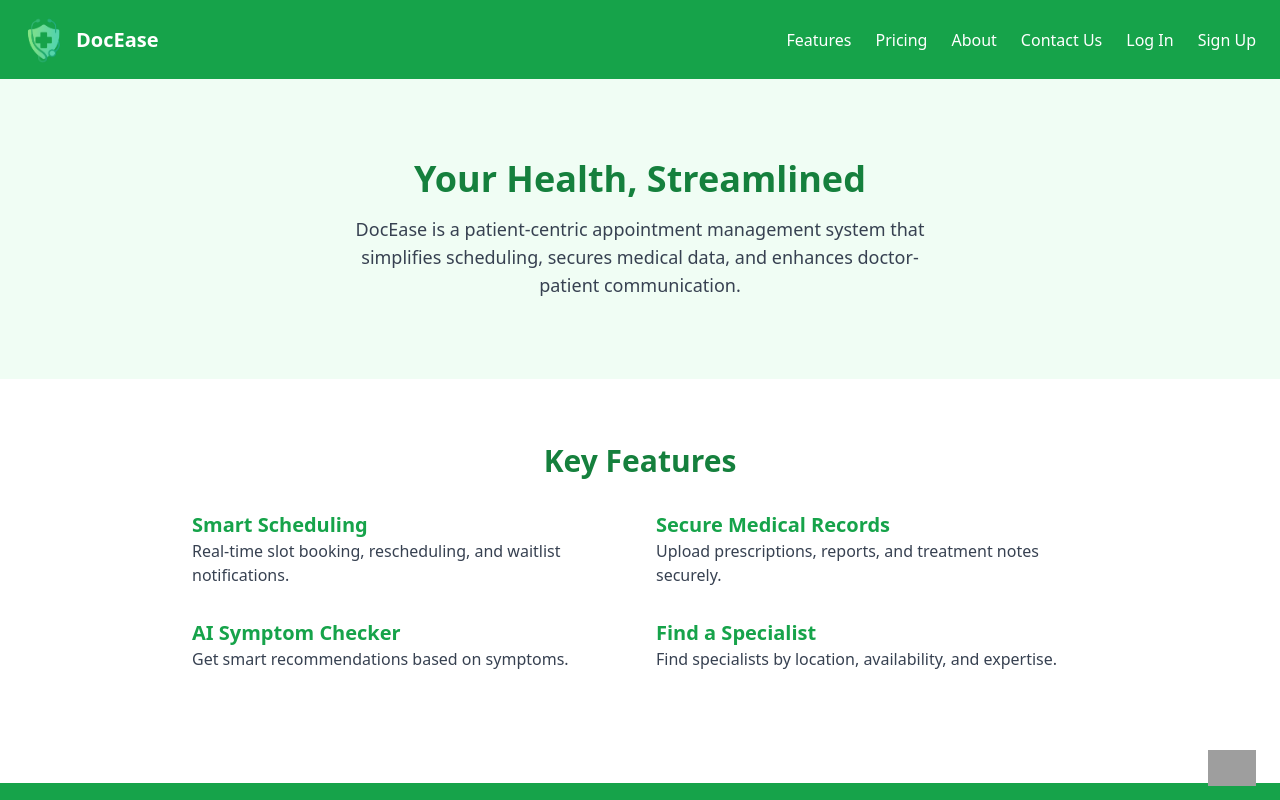
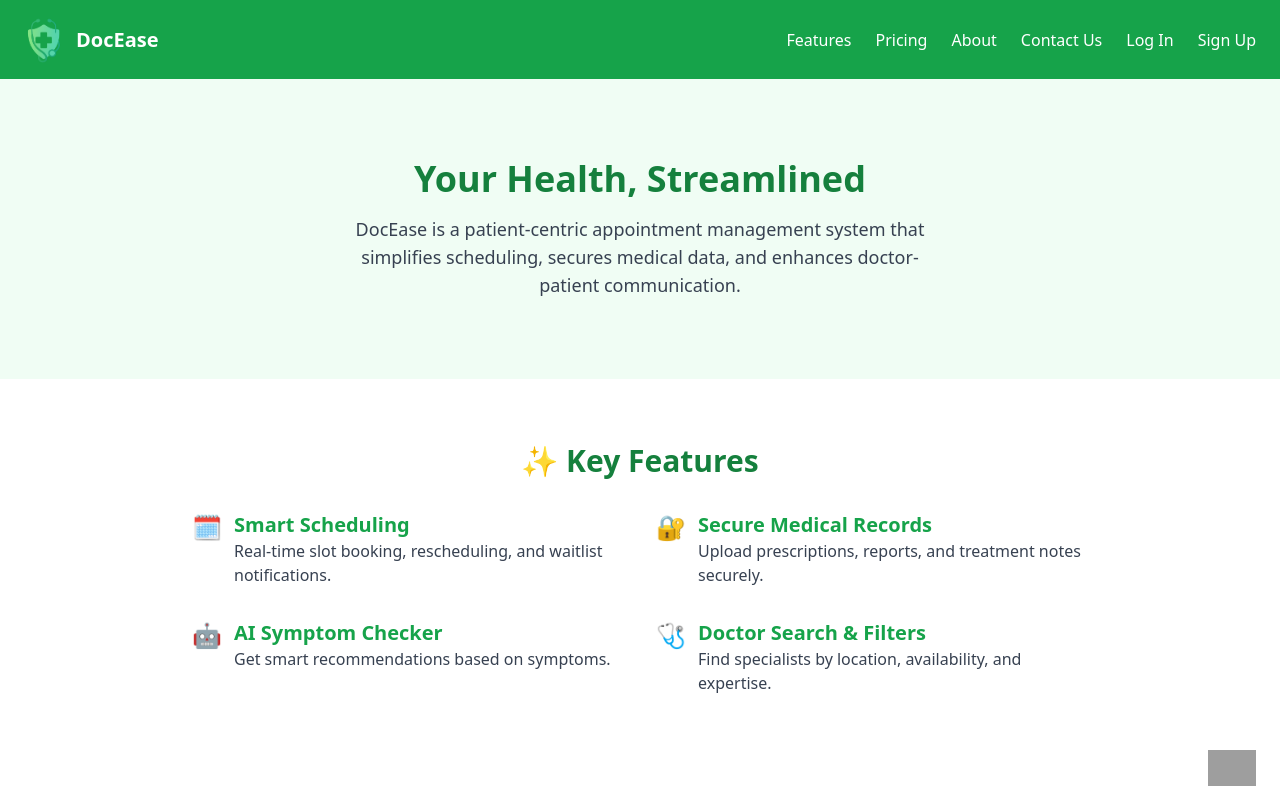
Before and after one commit to suyash-rgb/DocEase, a React (Vite) app in the folder docease-frontend/docease-frontend-application/: page / in a window 1280 px wide. Built offline with nearby package versions, Linux system fonts and the light colour scheme; grey boxes are pictures that could not be loaded.

Commit message:
enhanced features section

```diff
--- a/docease-frontend/docease-frontend-application/src/components/Features.jsx
+++ b/docease-frontend/docease-frontend-application/src/components/Features.jsx
@@ -1,22 +1,41 @@
 export default function Features() {
   return (
     <section id="features" className="py-16 px-6 bg-white">
-      <h3 className="text-3xl font-bold text-green-700 text-center mb-8">Key Features</h3>
+      <h3 className="text-3xl font-bold text-green-700 text-center mb-8">✨ Key Features</h3>
       <div className="grid md:grid-cols-2 gap-8 max-w-4xl mx-auto">
-        <Feature title="Smart Scheduling" description="Real-time slot booking, rescheduling, and waitlist notifications." />
-        <Feature title="Secure Medical Records" description="Upload prescriptions, reports, and treatment notes securely." />
-        <Feature title="AI Symptom Checker" description="Get smart recommendations based on symptoms." />
-        <Feature title="Find a Specialist" description="Find specialists by location, availability, and expertise." />
+        <Feature
+          emoji="🗓️"
+          title="Smart Scheduling"
+          description="Real-time slot booking, rescheduling, and waitlist notifications."
+        />
+        <Feature
+          emoji="🔐"
+          title="Secure Medical Records"
+          description="Upload prescriptions, reports, and treatment notes securely."
+        />
+        <Feature
+          emoji="🤖"
+          title="AI Symptom Checker"
+          description="Get smart recommendations based on symptoms."
+        />
+        <Feature
+          emoji="🩺"
+          title="Doctor Search & Filters"
+          description="Find specialists by location, availability, and expertise."
+        />
       </div>
     </section>
   );
 }
 
-function Feature({ title, description }) {
+function Feature({ emoji, title, description }) {
   return (
-    <div>
-      <h4 className="text-xl font-semibold text-green-600">{title}</h4>
-      <p className="text-gray-700">{description}</p>
+    <div className="flex items-start gap-3">
+      <div className="text-2xl">{emoji}</div>
+      <div>
+        <h4 className="text-xl font-semibold text-green-600">{title}</h4>
+        <p className="text-gray-700">{description}</p>
+      </div>
     </div>
   );
 }
```
